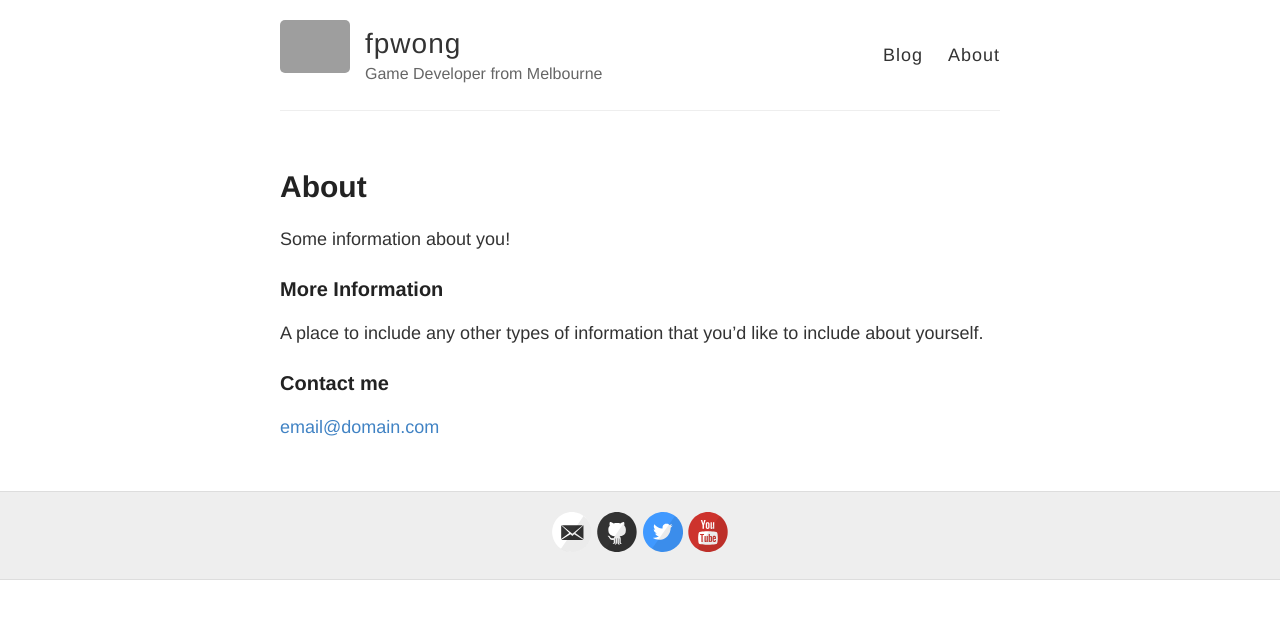
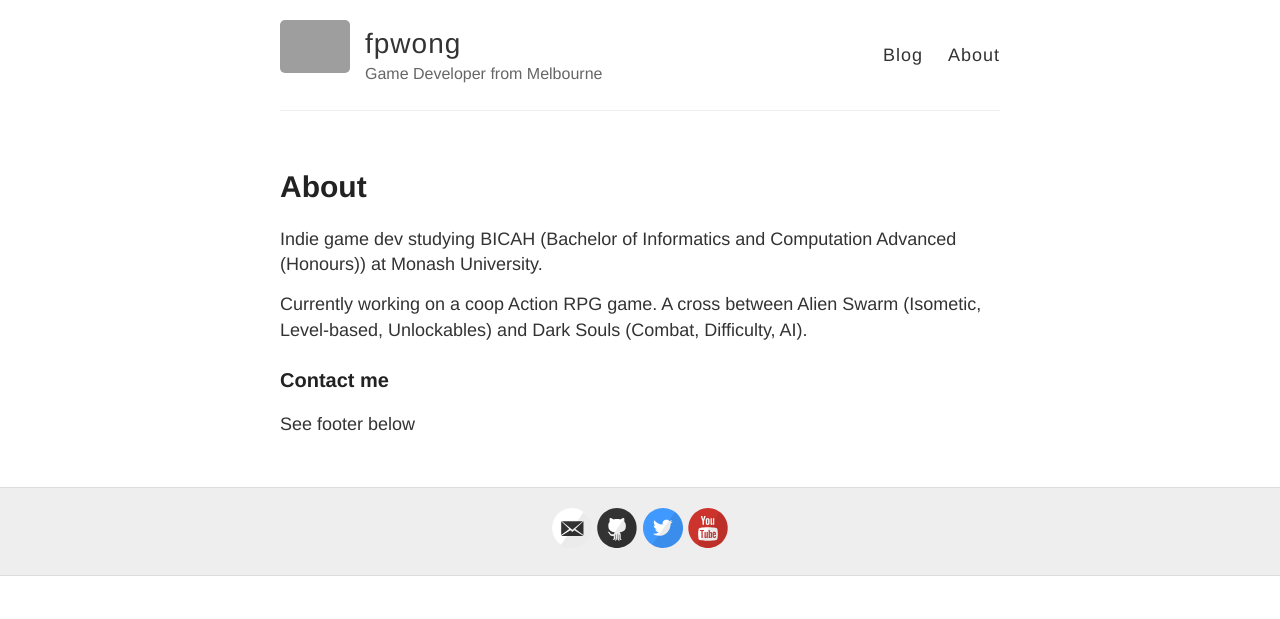
Before and after one commit to fpwong/fpwong.github.io, a Jekyll site: the page built from about.md, in a window 1280 px wide. Shown: the top 619 px of the page. Built offline with Jekyll 4.4.1, drawn with Linux system fonts in a browser that asks for light colours; grey boxes are pictures that could not be loaded.

Commit message:
Updated first post and about page

```diff
--- a/about.md
+++ b/about.md
@@ -4,12 +4,11 @@ title: About
 permalink: /about/
 ---
 
-Some information about you!
+Indie game dev studying BICAH (Bachelor of Informatics and Computation
+Advanced (Honours)) at Monash University.
 
-### More Information
-
-A place to include any other types of information that you'd like to include about yourself.
+Currently working on a coop Action RPG game. A cross between Alien Swarm (Isometic, Level-based, Unlockables) and Dark Souls (Combat, Difficulty, AI).
 
 ### Contact me
 
-[email@domain.com](mailto:email@domain.com)
+See footer below
```
Also changed, not shown: _posts/2014-3-3-Hello-World.md (deleted, +0 -10 lines), _posts/21-12-2016-Hello-World.md (added, +14 -0 lines).
